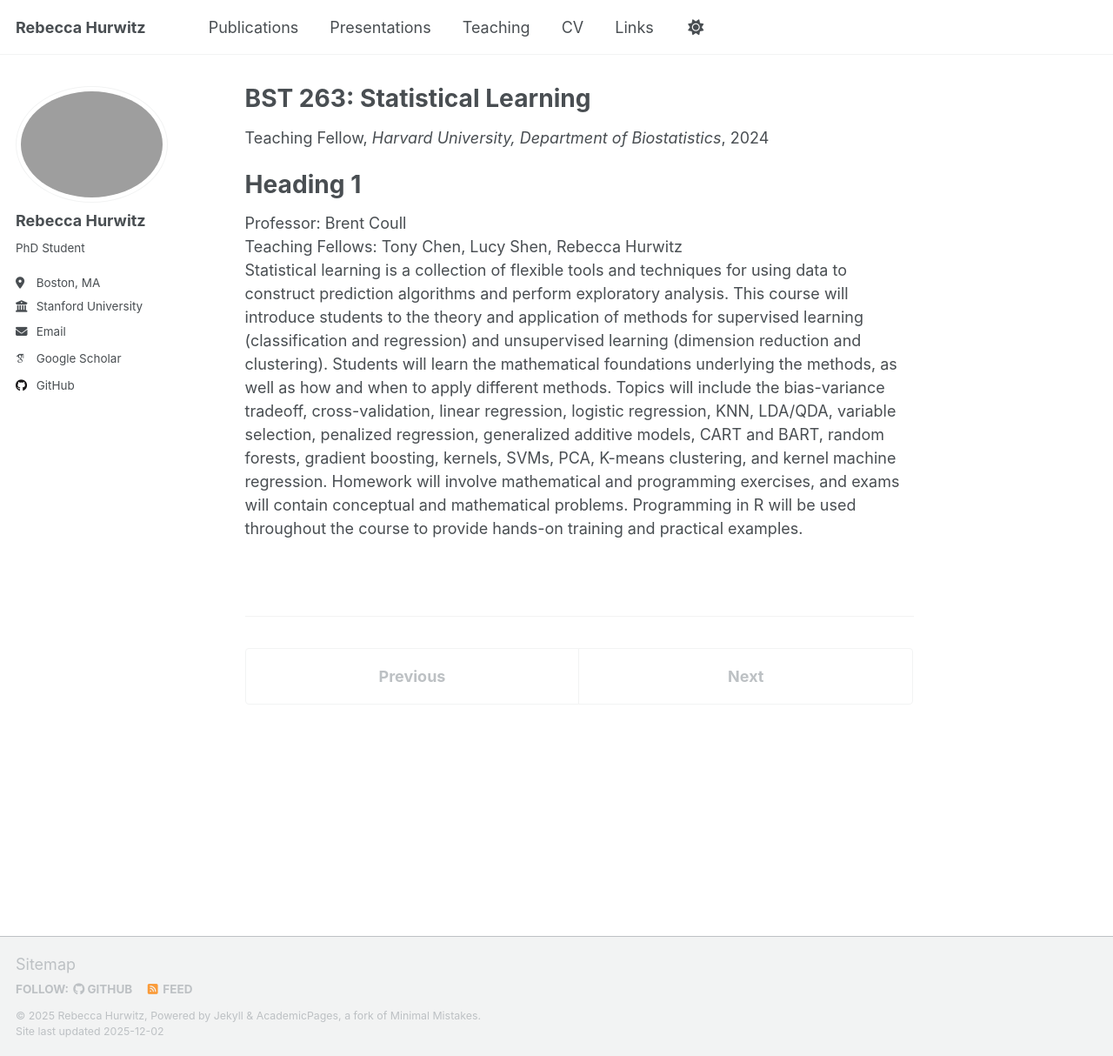
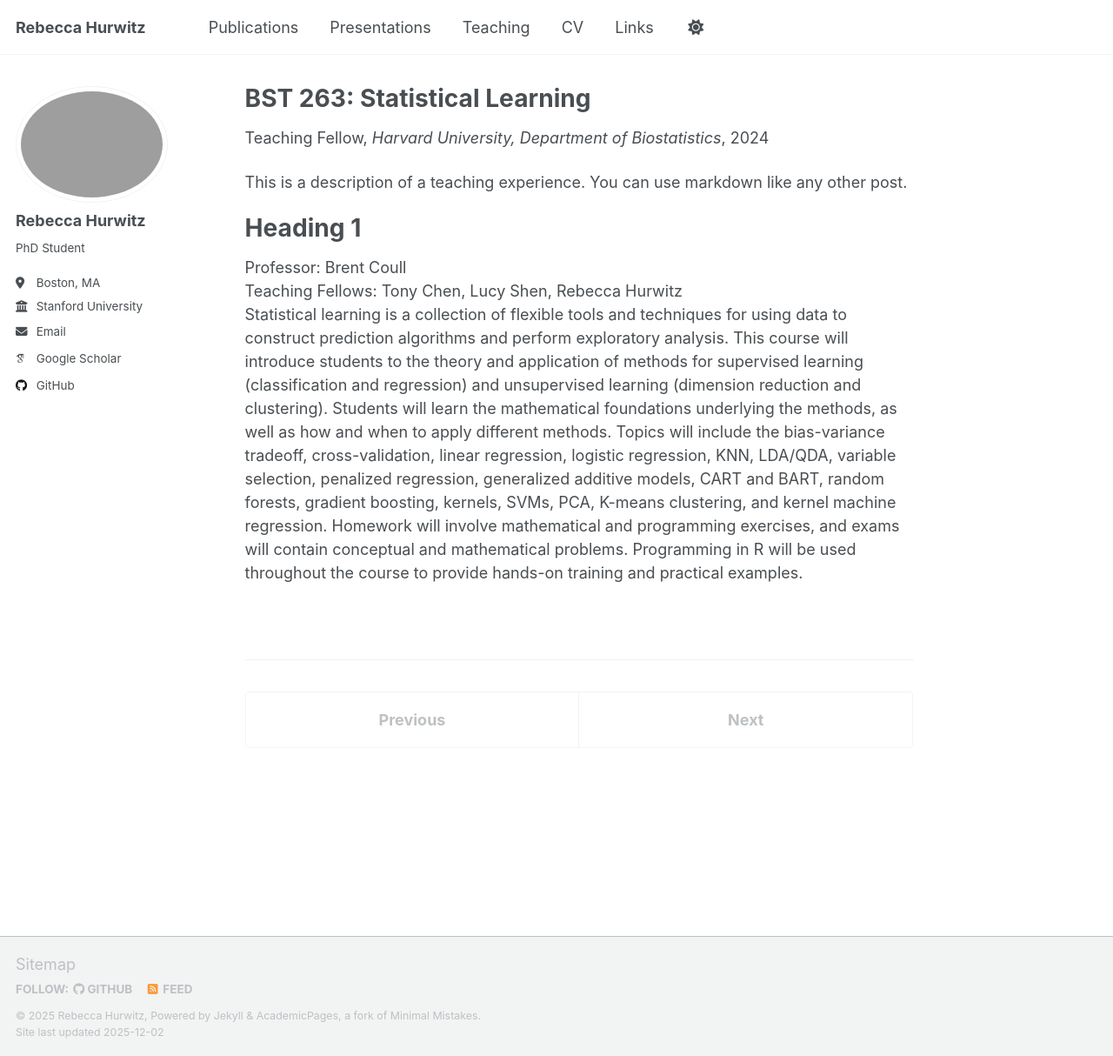
Before and after one commit to rebeccahurwitz/rebeccahurwitz.github.io, a Jekyll site: the page built from _teaching/biostat263.md, in a window 1280 px wide and 1214 px high. Shown: the whole window at 87% size. Built offline with Jekyll 4.4.1, drawn with Linux system fonts in a browser that asks for light colours; some web fonts are replaced; a script that is not in the unit is left out.

Commit message:
Update biostat263.md

```diff
--- a/_teaching/biostat263.md
+++ b/_teaching/biostat263.md
@@ -7,7 +7,7 @@ date: 2024-05-01
 location: "Boston, MA"
 ---
 
-
+This is a description of a teaching experience. You can use markdown like any other post.
 
 Heading 1
 ======
```
